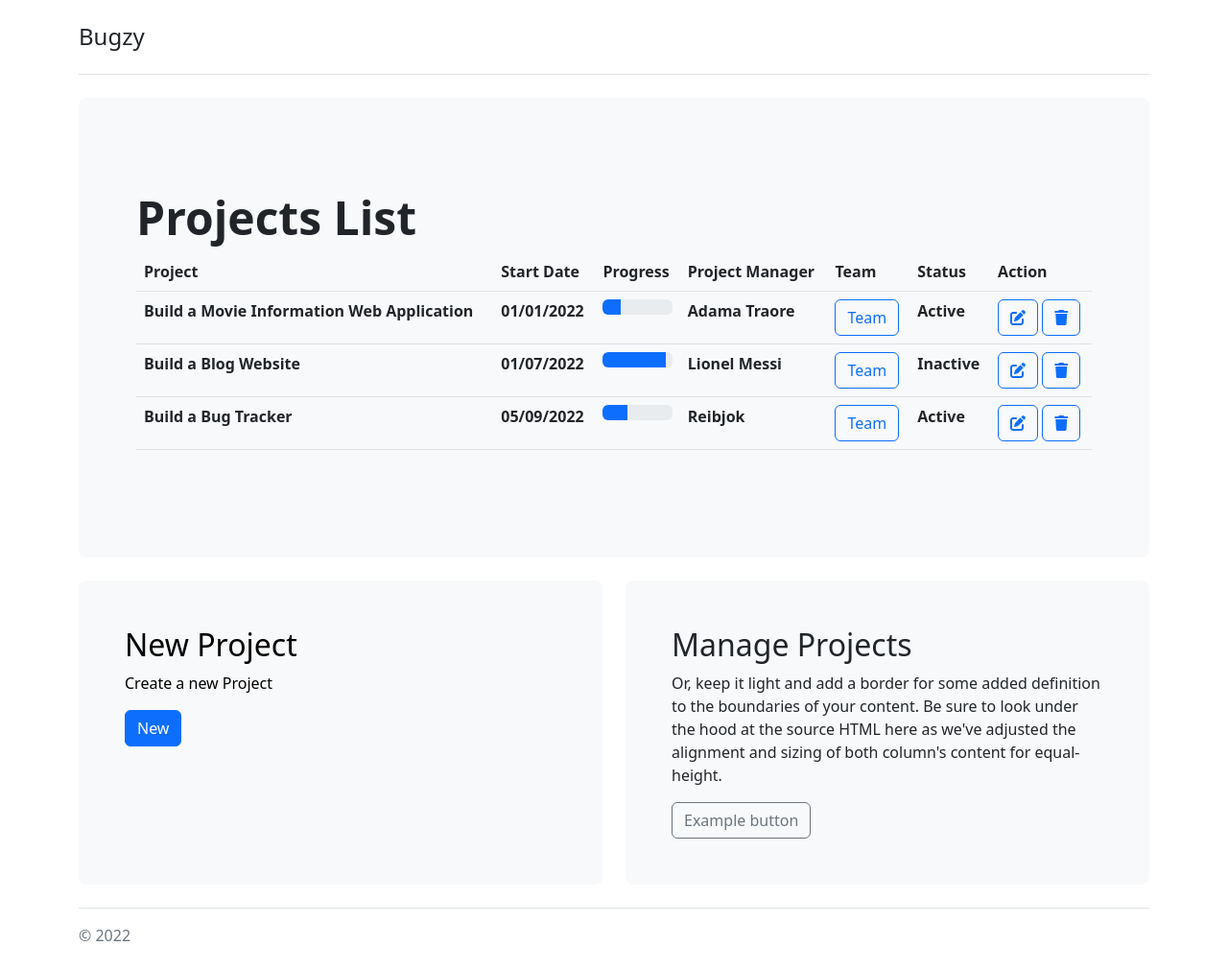
After one commit to Rebjok/Bug-tracker, a Flask app: page /projects in a window 1280 px wide. The commit adds this page. Shown: the whole page at 96% size. Run offline with Flask 2, Linux system fonts and the light colour scheme; lists and menus that the app fills with data are empty; some libraries are stand-ins or nearby versions.

Commit message:
Projects tab working

```diff
--- a/app.py
+++ b/app.py
@@ -2,12 +2,15 @@ from flask import Flask, render_template, redirect, url_for, flash, request
 from flask_sqlalchemy import SQLAlchemy
 from sqlalchemy.orm import relationship
 from flask_login import UserMixin, login_user, LoginManager, login_required, current_user, logout_user
-
 from werkzeug.security import generate_password_hash, check_password_hash
+from flask_ckeditor import CKEditor
 import os
 
 app = Flask(__name__)
 app.config['SECRET_KEY'] = 'gjhadkerbouabfue'
+
+#Create CKEditor
+ckeditor = CKEditor(app)
 
 ##CONNECT TO DB
 app.config['SQLALCHEMY_DATABASE_URI'] = "sqlite:///users.db"
@@ -95,6 +98,23 @@ def login():
 def dashboard():
     return render_template('dashboard.html')
 
+@app.route('/ticket/<action>', methods=['GET', 'POST'])
+def ticket(action):
+    if request.method == 'POST':
+        title = request.form['title']
+        description = request.form['ckeditor']
+        ticketType = request.form['type']
+        priority = request.form['priority']
+        status = request.form['status']
+        developer =request.form['developer']
+        print(f'{title}, {description}, {ticketType}, {priority}, {status}, {developer}')
+        return redirect(url_for('dashboard'))
+    else:
+        return render_template('ticket.html', action=action)
+
+@app.route('/projects', methods=['GET'])
+def projects_dashboard():
+    return render_template('project-dashboard.html')
 
 if __name__ == '__main__':
     app.run(debug=True)
--- a/templates/dashboard.html
+++ b/templates/dashboard.html
@@ -83,6 +83,8 @@
 
     <!-- Custom styles for this template -->
     <link href="{{ url_for('static', filename='styles/dashboard.css') }}" rel="stylesheet">
+
+<!--      Font Awesome Link-->
       <script src="https://kit.fontawesome.com/b12e1086e8.js" crossorigin="anonymous"></script>
   </head>
   <body>
@@ -91,7 +93,7 @@
 
         <header class="navbar navbar-dark sticky-top bg-dark flex-md-nowrap p-0 shadow">
           <a class="navbar-brand col-md-3 col-lg-2 me-0 px-3 fs-6" href="#"><h4>Bugzy</h4></a>
-          <button class="btn btn-primary">New Ticket</button>
+          <button class="btn btn-primary" onclick="window.location.href='{{ url_for('ticket', action='new') }}';">New Ticket</button>
           <form class="d-flex" role="search">
               <input class="form-control me-2 p-1" type="search" placeholder="Search" aria-label="Search">
               <button class="btn btn-outline-primary pr-1" type="submit">Search</button>
@@ -118,7 +120,7 @@
                     </a>
                   </li>
                   <li class="nav-item">
-                    <a class="nav-link" href="#">
+                    <a class="nav-link" href="{{ url_for('projects_dashboard') }}">
                       <i class="fa-regular fa-folder"></i>
                       Projects
                     </a>
--- /dev/null
+++ b/templates/project-dashboard.html
@@ -0,0 +1,113 @@
+<!DOCTYPE html>
+<html lang="en">
+<head>
+    <meta charset="UTF-8">
+    <title>Projects</title>
+
+    <!-- Bootstrap Script Tag -->
+    <link href="https://cdn.jsdelivr.net/npm/bootstrap@5.2.0/dist/css/bootstrap.min.css" rel="stylesheet" integrity="sha384-gH2yIJqKdNHPEq0n4Mqa/HGKIhSkIHeL5AyhkYV8i59U5AR6csBvApHHNl/vI1Bx" crossorigin="anonymous">
+
+    <!-- Font  Awesome Script tag -->
+    <script src="https://kit.fontawesome.com/b12e1086e8.js" crossorigin="anonymous"></script>
+
+</head>
+<body class="">
+    <div class="container py-4">
+        <header class="pb-3 mb-4 border-bottom">
+          <a href="{{ url_for('dashboard') }}" class="d-flex align-items-center text-dark text-decoration-none">
+              <h3 class="fs-4">Bugzy</h3>
+          </a>
+        </header>
+
+        <div class="p-5 mb-4 bg-light rounded-3">
+          <div class="container-fluid py-5">
+            <h1 class="display-5 fw-bold">Projects List</h1>
+            <table class="table table-hover">
+              <thead>
+                <tr>
+                  <th scope="col">Project</th>
+                  <th scope="col">Start Date</th>
+                  <th scope="col">Progress</th>
+                  <th scope="col">Project Manager</th>
+                  <th scope="col">Team</th>
+                  <th scope="col">Status</th>
+                  <th scope="col">Action</th>
+                </tr>
+              </thead>
+              <tbody>
+                <tr>
+                  <th scope="col">Build a Movie Information Web Application</th>
+                  <th scope="col">01/01/2022</th>
+                  <th scope="col">
+                      <div class="progress">
+                          <div class="progress-bar" role="progressbar" style="width: 25%" aria-valuenow="25" aria-valuemin="0" aria-valuemax="100"></div>
+                        </div>
+                  </th>
+                  <th scope="col">Adama Traore</th>
+                  <th scope="col"><button class="btn btn-outline-primary">Team</button></th>
+                  <th scope="col">Active</th>
+                  <th scope="col">
+                      <button class="btn btn-outline-primary"><i class="fa-solid fa-pen-to-square"></i></button>
+                      <button class="btn btn-outline-primary"><i class="fa-solid fa-trash"></i></button>
+                  </th>
+                </tr>
+                <tr>
+                  <th scope="col">Build a Blog Website</th>
+                  <th scope="col">01/07/2022</th>
+                  <th scope="col">
+                      <div class="progress">
+                          <div class="progress-bar" role="progressbar" style="width: 90%" aria-valuenow="90" aria-valuemin="0" aria-valuemax="100"></div>
+                        </div>
+                  </th>
+                  <th scope="col">Lionel Messi</th>
+                  <th scope="col"><button class="btn btn-outline-primary">Team</button></th>
+                  <th scope="col">Inactive</th>
+                  <th scope="col">
+                      <button class="btn btn-outline-primary"><i class="fa-solid fa-pen-to-square"></i></button>
+                      <button class="btn btn-outline-primary"><i class="fa-solid fa-trash"></i></button>
+                  </th>
+                </tr>
+                <tr>
+                  <th scope="col">Build a Bug Tracker</th>
+                  <th scope="col">05/09/2022</th>
+                  <th scope="col">
+                      <div class="progress">
+                          <div class="progress-bar" role="progressbar" style="width: 35%" aria-valuenow="35" aria-valuemin="0" aria-valuemax="100"></div>
+                        </div>
+                  </th>
+                  <th scope="col">Reibjok</th>
+                  <th scope="col"><button class="btn btn-outline-primary">Team</button></th>
+                  <th scope="col">Active</th>
+                  <th scope="col">
+                      <button class="btn btn-outline-primary"><i class="fa-solid fa-pen-to-square"></i></button>
+                      <button class="btn btn-outline-primary"><i class="fa-solid fa-trash"></i></button>
+                  </th>
+                </tr>
+              </tbody>
+            </table>
+          </div>
+        </div>
+
+        <div class="row align-items-md-stretch">
+          <div class="col-md-6">
+            <div class="h-100 p-5 text-bg-light rounded-3">
+              <h2>New Project</h2>
+              <p>Create a new Project</p>
+              <button class="btn btn-primary" type="button">New</button>
+            </div>
+          </div>
+          <div class="col-md-6">
+            <div class="h-100 p-5 bg-light rounded-3">
+              <h2>Manage Projects</h2>
+              <p>Or, keep it light and add a border for some added definition to the boundaries of your content. Be sure to look under the hood at the source HTML here as we've adjusted the alignment and sizing of both column's content for equal-height.</p>
+              <button class="btn btn-outline-secondary" type="button">Example button</button>
+            </div>
+          </div>
+        </div>
+
+        <footer class="pt-3 mt-4 text-muted border-top">
+          &copy; 2022
+        </footer>
+      </div>
+</body>
+</html>
```
Also changed, not shown: templates/project-details.html (added, +10 -0 lines), templates/ticket.html (+82 -6 lines).
